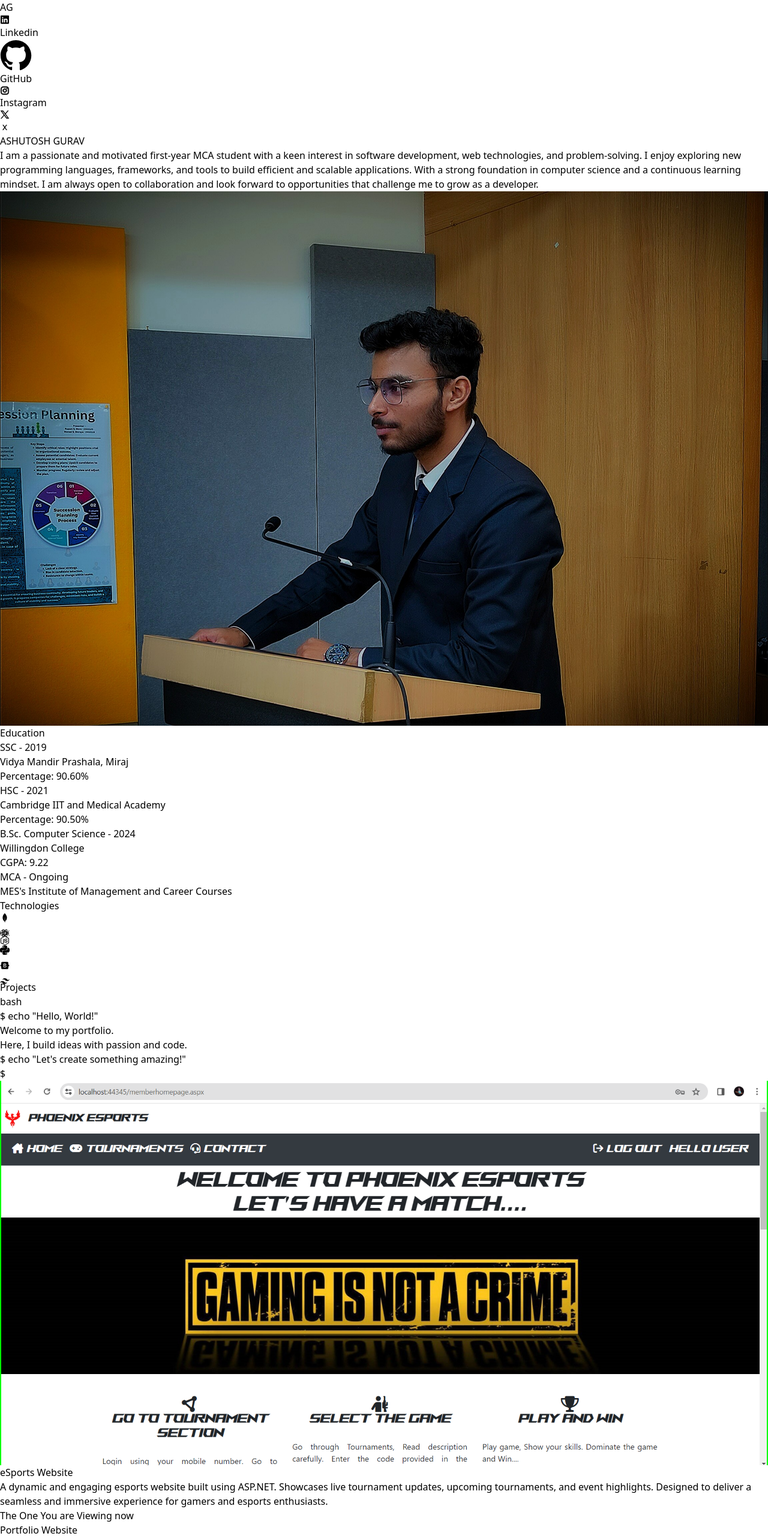
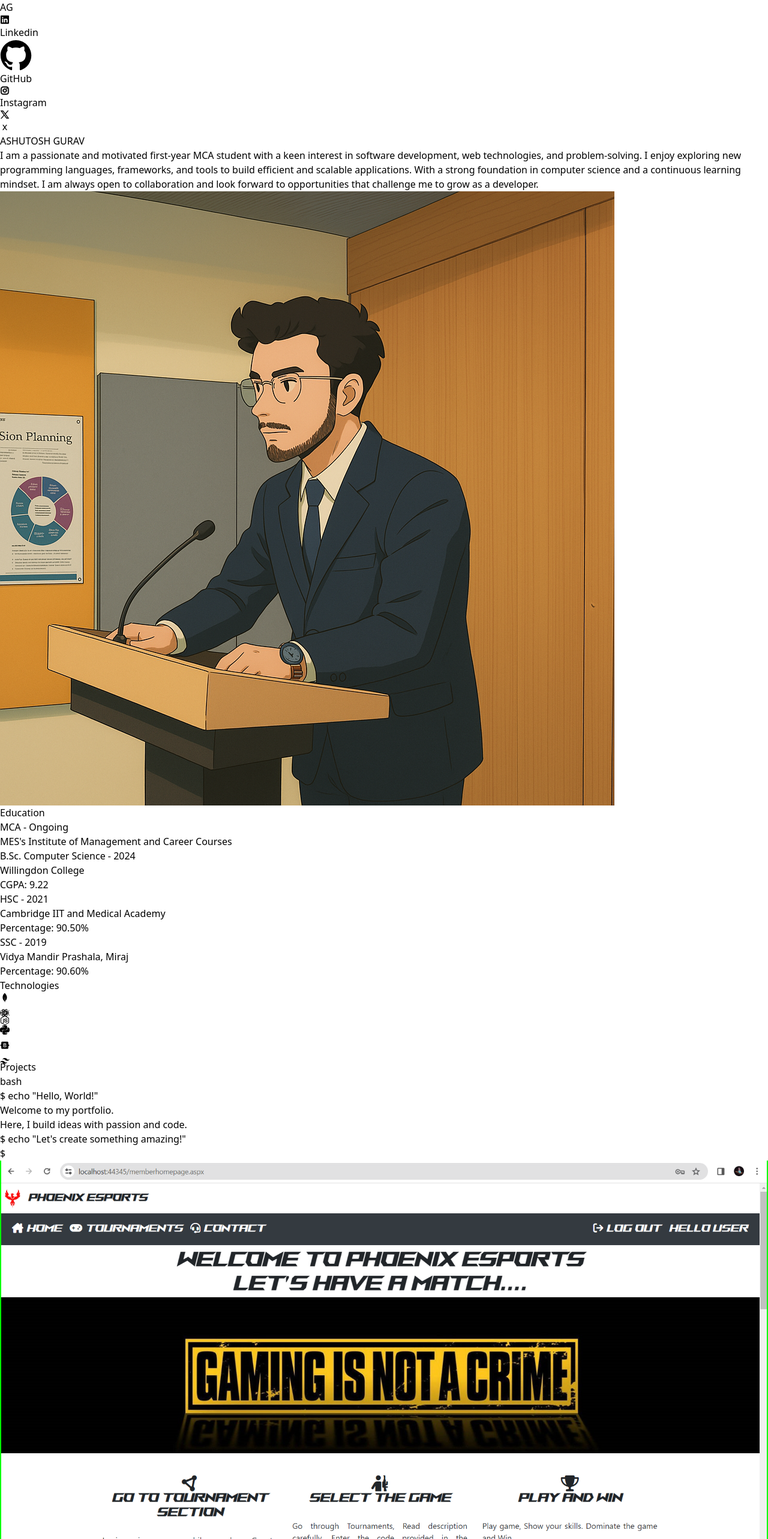
Before and after one commit to Ashu7171/react-portfolio, a React (Vite) app: page / in a window 1280 px wide. Shown: the top 2566 px of the page at 60% size. Built offline with nearby package versions, Linux system fonts and the light colour scheme.

Commit message:
end march

```diff
--- a/src/App.jsx
+++ b/src/App.jsx
@@ -11,17 +11,14 @@ function App() {
     <div className="overflow-x-hidden text-neutral-300 antialised">
       <div className="fixed top-0 -z-10 h-full w-full">
       <div className="absolute inset-0 -z-10 h-full w-full items-center px-5 py-24 [background:radial-gradient(125%_125%_at_50%_10%,#000_40%,#63e_100%)]"></div>
-
       </div>
-
-      <div className="container mx-auto px-8">
+      <div className="container mx-auto px-10">
         <Navbar/>
         <Hero/>
         <Education/>
         <Technologies/>
         <Projects/>
         <GetInTouch/>
-
       </div>
     </div>
   )
--- a/src/components/Education.jsx
+++ b/src/components/Education.jsx
@@ -15,9 +15,19 @@ const EducationSection = () => {
                 initial={{opacity:0,y:100}}
                 transition={{duration:1.5}}
                 className="bg-gradient-to-r from-purple-700  p-4 rounded-xl shadow-md">
-                    <h3 className="text-xl text-white font-semibold">SSC - 2019</h3>
-                    <p className="text-white">Vidya Mandir Prashala, Miraj</p>
-                    <p className="text-white">Percentage: 90.60%</p>
+                    <h3 className="text-xl text-white font-semibold">MCA - Ongoing</h3>
+                    <p className="text-white">MES's Institute of Management and Career Courses</p>
+                    <p className="text-white"></p>
+                </motion.div>
+
+                <motion.div
+                whileInView={{opacity:1,y:0}}
+                initial={{opacity:0,y:100}}
+                transition={{duration:1.5}}
+                className="bg-gradient-to-r from-purple-700  p-4 rounded-xl shadow-md">
+                    <h3 className="text-xl text-white font-semibold">B.Sc. Computer Science - 2024</h3>
+                    <p className="text-white">Willingdon College</p>
+                    <p className="text-white">CGPA: 9.22</p>
                 </motion.div>
 
                 <motion.div
@@ -35,20 +45,11 @@ const EducationSection = () => {
                 initial={{opacity:0,y:100}}
                 transition={{duration:1.5}}
                 className="bg-gradient-to-r from-purple-700  p-4 rounded-xl shadow-md">
-                    <h3 className="text-xl text-white font-semibold">B.Sc. Computer Science - 2024</h3>
-                    <p className="text-white">Willingdon College</p>
-                    <p className="text-white">CGPA: 9.22</p>
+                    <h3 className="text-xl text-white font-semibold">SSC - 2019</h3>
+                    <p className="text-white">Vidya Mandir Prashala, Miraj</p>
+                    <p className="text-white">Percentage: 90.60%</p>
                 </motion.div>
 
-                <motion.div
-                whileInView={{opacity:1,y:0}}
-                initial={{opacity:0,y:100}}
-                transition={{duration:1.5}}
-                className="bg-gradient-to-r from-purple-700  p-4 rounded-xl shadow-md">
-                    <h3 className="text-xl text-white font-semibold">MCA - Ongoing</h3>
-                    <p className="text-white">MES's Institute of Management and Career Courses</p>
-                    <p className="text-white"></p>
-                </motion.div>
             </div>
         </div>
     );
--- a/src/components/GetInTouch.jsx
+++ b/src/components/GetInTouch.jsx
@@ -16,8 +16,7 @@ const GetInTouch = () => {
             whileInView={{opacity:1,y:0}}
             initial={{opacity:0,y:100}}
             transition={{duration:1}}
-            className="my-20 text-neutral-300 text-center text-xl">ashutoshgurav71@gmail.com</motion.h3>
-
+            className="my-20 text-neutral-300 text-center text-xl" href='ashutoshgurav71@gmail.com'>ashutoshgurav71@gmail.com</motion.h3>
 
     </div>
   )
--- a/src/components/Hero.jsx
+++ b/src/components/Hero.jsx
@@ -1,36 +1,45 @@
 import React from "react";
-import pic from '../assets/Images/pic.jpg'
 import { motion } from "framer-motion";
+import ghibli from '../assets/Images/ghibli profile.webp';
 
 const Hero = () => {
   return (
-    <div className=" mb-20 pb-4 lg:mb-35">
+    <div className="mb-20 pb-4 lg:mb-35">
       <div className="flex flex-wrap">
         <div className="w-full lg:w-1/2">
           <div className="flex flex-col items-center lg:items-start">
-                    <motion.h1 initial={{x:-100,opacity:0 }}
-                     animate={{x:0,opacity:1}}
-                     transition={{duration:0.7,delay:0.7}}
-                    className="text-amber-500 pb-10 text-5xl font-momo tracking-tight lg:mt-16 lg:text-7xl">ASHUTOSH GURAV</motion.h1>
+            <motion.h1
+              initial={{ x: -100, opacity: 0 }}
+              animate={{ x: 0, opacity: 1 }}
+              transition={{ duration: 0.7, delay: 0.7 }}
+              className="text-amber-500 pb-10 text-5xl font-momo tracking-tight lg:mt-16 lg:text-7xl"
+            >
+              ASHUTOSH GURAV
+            </motion.h1>
 
             <motion.p
-                    initial={{x:-100,opacity:0 }}
-                    animate={{x:0,opacity:1}}
-                    transition={{duration:0.7,delay:1.2}}
-                    className="text-white my-2 max-w-xl py-6 font light tracking-tighter">  I am a passionate and motivated first-year MCA student with a keen interest in software development, web technologies, and problem-solving.
+              initial={{ x: -100, opacity: 0 }}
+              animate={{ x: 0, opacity: 1 }}
+              transition={{ duration: 0.7, delay: 1.2 }}
+              className="text-white my-2 max-w-xl py-6 font-light tracking-tighter"
+            >
+              I am a passionate and motivated first-year MCA student with a keen interest in software development, web technologies, and problem-solving.
               I enjoy exploring new programming languages, frameworks, and tools to build efficient and scalable applications.
               With a strong foundation in computer science and a continuous learning mindset.
-                        I am always open to collaboration and look forward to opportunities that challenge me to grow as a developer.</motion.p>
-
+              I am always open to collaboration and look forward to opportunities that challenge me to grow as a developer.
+            </motion.p>
           </div>
         </div>
         <div className="w-full lg:w-1/2 lg:p-8">
-                <div className=" flex justify-center align-right">
+          <div className="flex justify-center items-center">
             <motion.img
-                    initial={{x:100,opacity:0 }}
-                    animate={{x:0,opacity:1}}
-                    transition={{duration:0.7,delay:1.6}}
-                    className='rounded-2xl size-fit' src={pic} alt="Ashutosh Gurav" />
+              initial={{ x: 100, opacity: 0 }}
+              animate={{ x: 0, opacity: 1 }}
+              transition={{ duration: 0.7, delay: 1.6 }}
+              className="rounded-2xl"
+              src={ghibli}
+              alt="Ashutosh Gurav"
+            />
           </div>
         </div>
       </div>
@@ -38,4 +47,4 @@ const Hero = () => {
   );
 };
 
-export default Hero
+export default Hero;
--- a/src/components/ProjectCard2.jsx
+++ b/src/components/ProjectCard2.jsx
@@ -4,7 +4,7 @@ const Card = () => {
   return (
     <div className="relative flex w-80 flex-col rounded-xl bg-white bg-clip-border text-gray-700 shadow-md">
       <div className="relative mx-4 -mt-6 h-40 overflow-hidden rounded-xl bg-blue-gray-500 bg-clip-border text-white shadow-lg shadow-blue-gray-500/40 bg-gradient-to-r from-blue-500 to-blue-600">
-        <span className='text-center text-2xl p-10 flex'>The One You are Viewing now</span>
+        <span className='text-center text-2xl flex'></span>
       </div>
       <div className="p-6">
         <h5 className="mb-2 block font-sans text-xl font-semibold leading-snug tracking-normal text-blue-gray-900 antialiased">
--- a/src/components/Projects.jsx
+++ b/src/components/Projects.jsx
@@ -6,7 +6,7 @@ import { motion } from 'framer-motion'
 
 const Projects = () => {
   return (
-    <div className="flex flex-col items-center">
+    <div className="flex flex-col items-center mb-10">
         <motion.h2
          whileInView={{opacity:1,y:0}}
          initial={{opacity:0,y:100}}
@@ -30,7 +30,7 @@ const Projects = () => {
             whileInView={{opacity:1,x:0}}
             initial={{opacity:0,x:100}}
             transition={{duration:1,delay:1.5}}
-            className="flex justify-center gap-5 mb-10 w-full max-w-3xl mx-auto">
+            className="flex flex-weap gap-5 mb-10 w-full max-w-3xl mx-auto">
               <ProjectCard1 />
               <ProjectCard2 />
             </motion.div>
```
Also changed, not shown: src/assets/Images/ghibli profile crop.jpg (added), src/assets/Images/ghibli profile.webp (added). Lines whose indentation alone changed are shown as unchanged.
